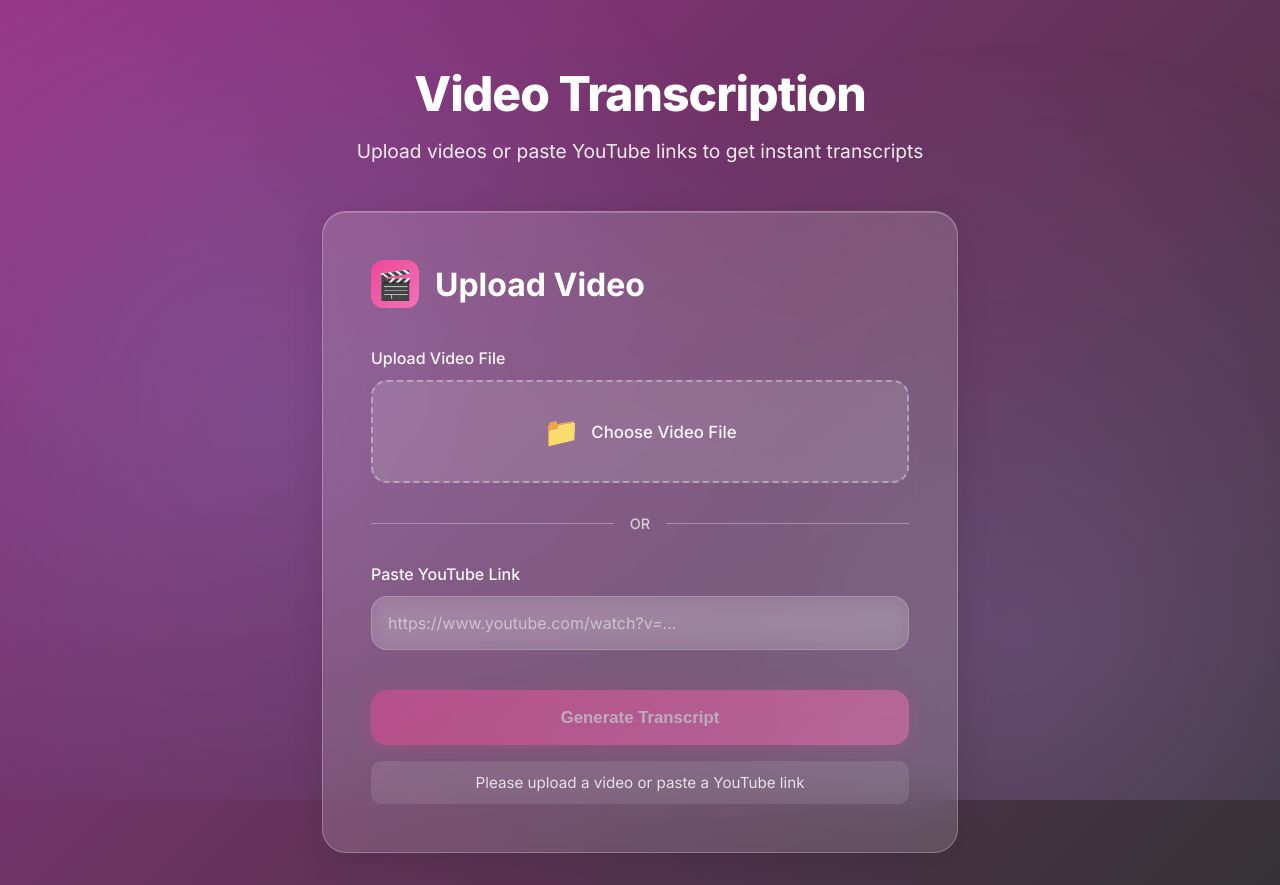
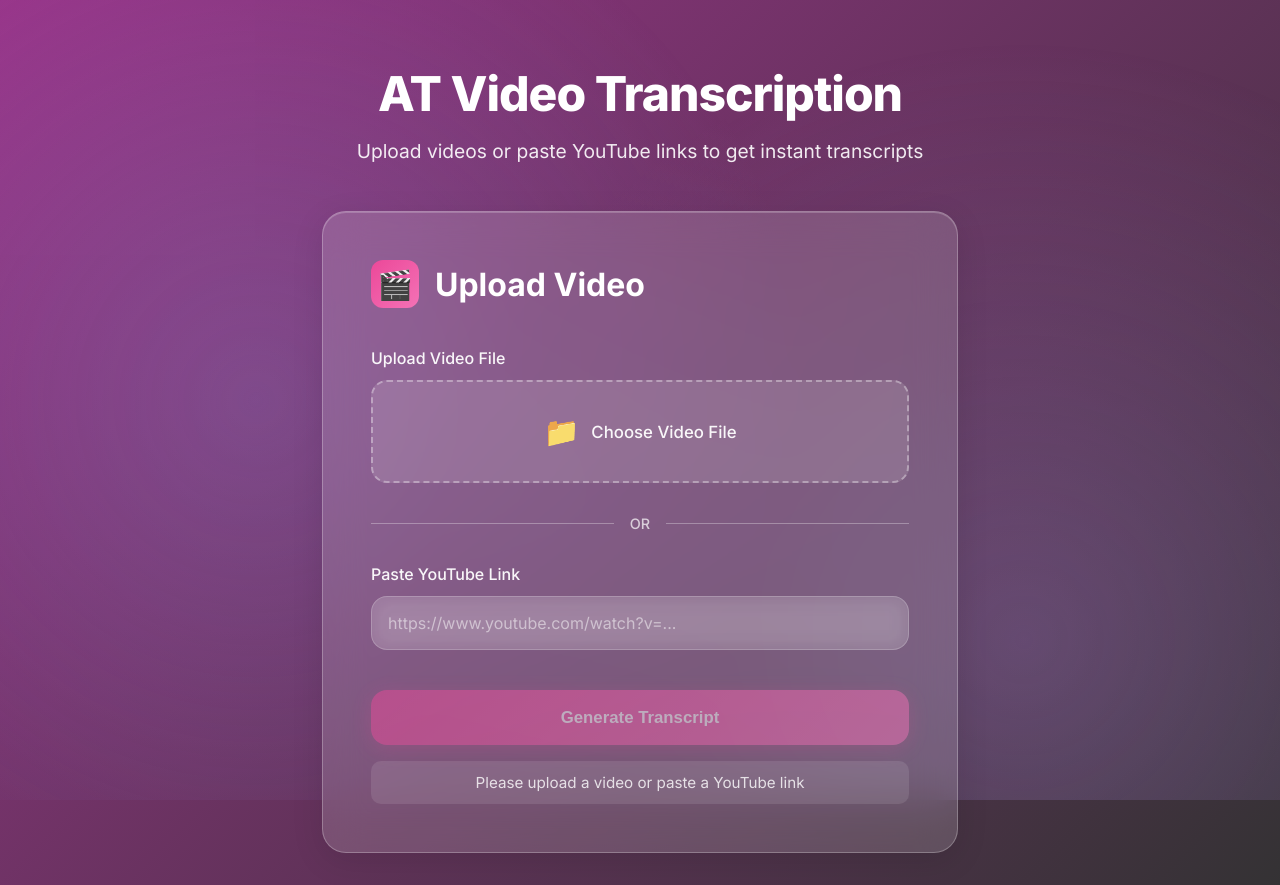
Before and after one commit to SharinganKakashi04/Video-Transcripter, a plain HTML site: page main.html in a window 1280 px wide. Drawn offline with Linux system fonts and the light colour scheme.

Commit message:
Initial commit for checking

```diff
--- a/main.html
+++ b/main.html
@@ -3,7 +3,7 @@
 <head>
   <meta charset="UTF-8">
   <meta name="viewport" content="width=device-width, initial-scale=1.0">
-  <title>Video Transcription Platform</title>
+  <title>AT Video Transcription</title>
   <link rel="stylesheet" href="styles.css">
 </head>
 <body>
@@ -11,7 +11,7 @@
 
   <div class="container">
     <header class="header">
-      <h1>Video Transcription</h1>
+      <h1>AT Video Transcription</h1>
       <p>Upload videos or paste YouTube links to get instant transcripts</p>
     </header>
 
```
